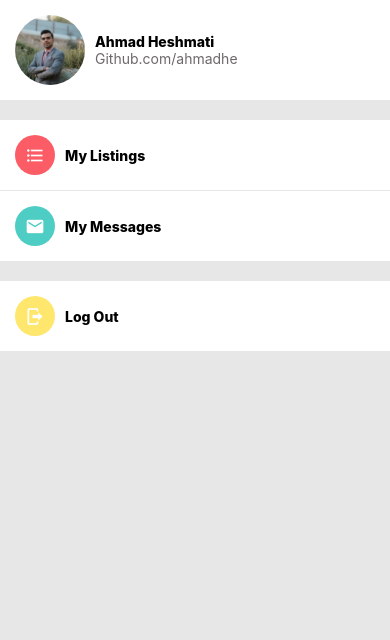
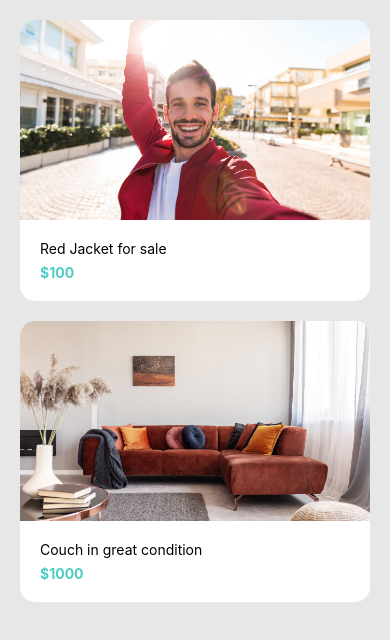
Before and after one commit to ahmadhmi/ReactNative-Project-MarketPlace-, a React Native app: screen / in a window 390 px wide. Shown: the top 640 px of the page. Built offline with nearby package versions, Linux system fonts and the light colour scheme.

Commit message:
adding the ListingScreen to the project

```diff
--- a/App.js
+++ b/App.js
@@ -8,11 +8,12 @@
 import WelcomeScreen from "./app/screens/WelcomeScreen";
 import ViewImageScreen from "./app/screens/ViewImageScreen";
 import AccountScreen from "./app/screens/AccountScreen";
+import ListingScreen from "./app/screens/ListingScreen";
 
 export default function App() {
   return (
     <GestureHandlerRootView>
-      <AccountScreen/>
+      <ListingScreen/>
     </GestureHandlerRootView>
   );
 }
--- a/app/components/Screen.js
+++ b/app/components/Screen.js
@@ -1,9 +1,13 @@
 import React from "react";
 import Constants from "expo-constants";
-import { SafeAreaView, StyleSheet } from "react-native";
+import { SafeAreaView, StyleSheet, View } from "react-native";
 
 function Screen({ children, style }) {
-  return <SafeAreaView style={[styles.screen,style]}>{children}</SafeAreaView>;
+  return (
+    <SafeAreaView style={[styles.screen, style]}>
+      <View style={style}>{children}</View>
+    </SafeAreaView>
+  );
 }
 const styles = StyleSheet.create({
   screen: {
--- /dev/null
+++ b/app/screens/ListingScreen.js
@@ -0,0 +1,46 @@
+import React from "react";
+import { FlatList, StyleSheet } from "react-native";
+import Screen from "../components/Screen";
+import Card from "../components/Card";
+import colors from "../config/colors";
+
+const listing = [
+  {
+    id: 1,
+    title: "Red Jacket for sale",
+    price: 100,
+    image: require("../assets/jacket.jpg"),
+  },
+  {
+    id: 2,
+    title: "Couch in great condition",
+    price: 1000,
+    image: require("../assets/couch.jpg"),
+  },
+];
+
+function ListingScreen(props) {
+  return (
+    <Screen style={styles.screen} >
+      <FlatList
+        data={listing}
+        keyExtractor={(listing) => listing.id.toString()}
+        renderItem={({item}) =>(
+            <Card
+                title={item.title}
+                subTitle={"$" + item.price}
+                path={item.image}
+            />
+        )}
+        />
+    </Screen>
+  );
+}
+const styles = StyleSheet.create({
+    screen: {
+        padding: 20,
+        backgroundColor: colors.light,
+    },
+})
+
+export default ListingScreen;
```
